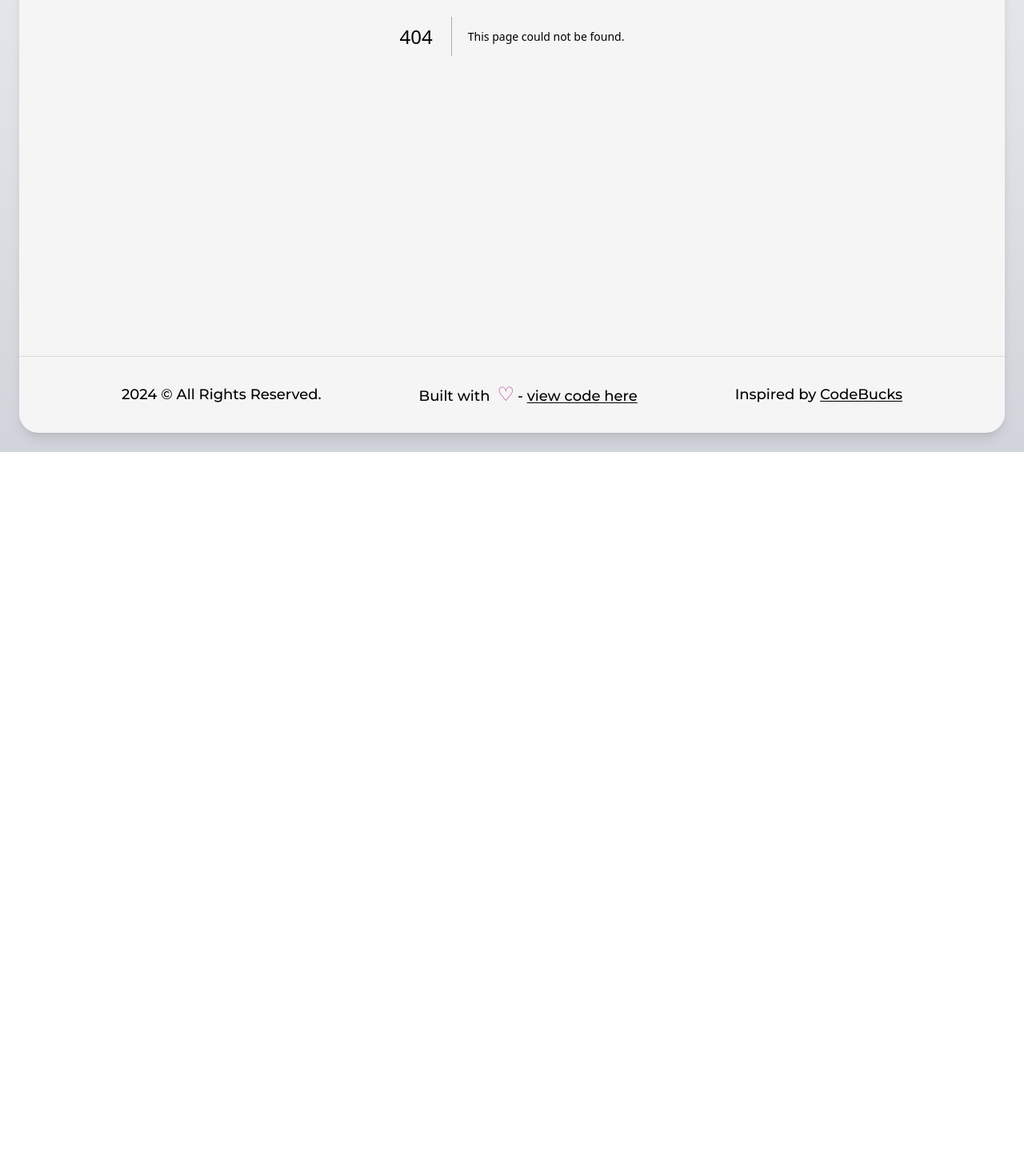
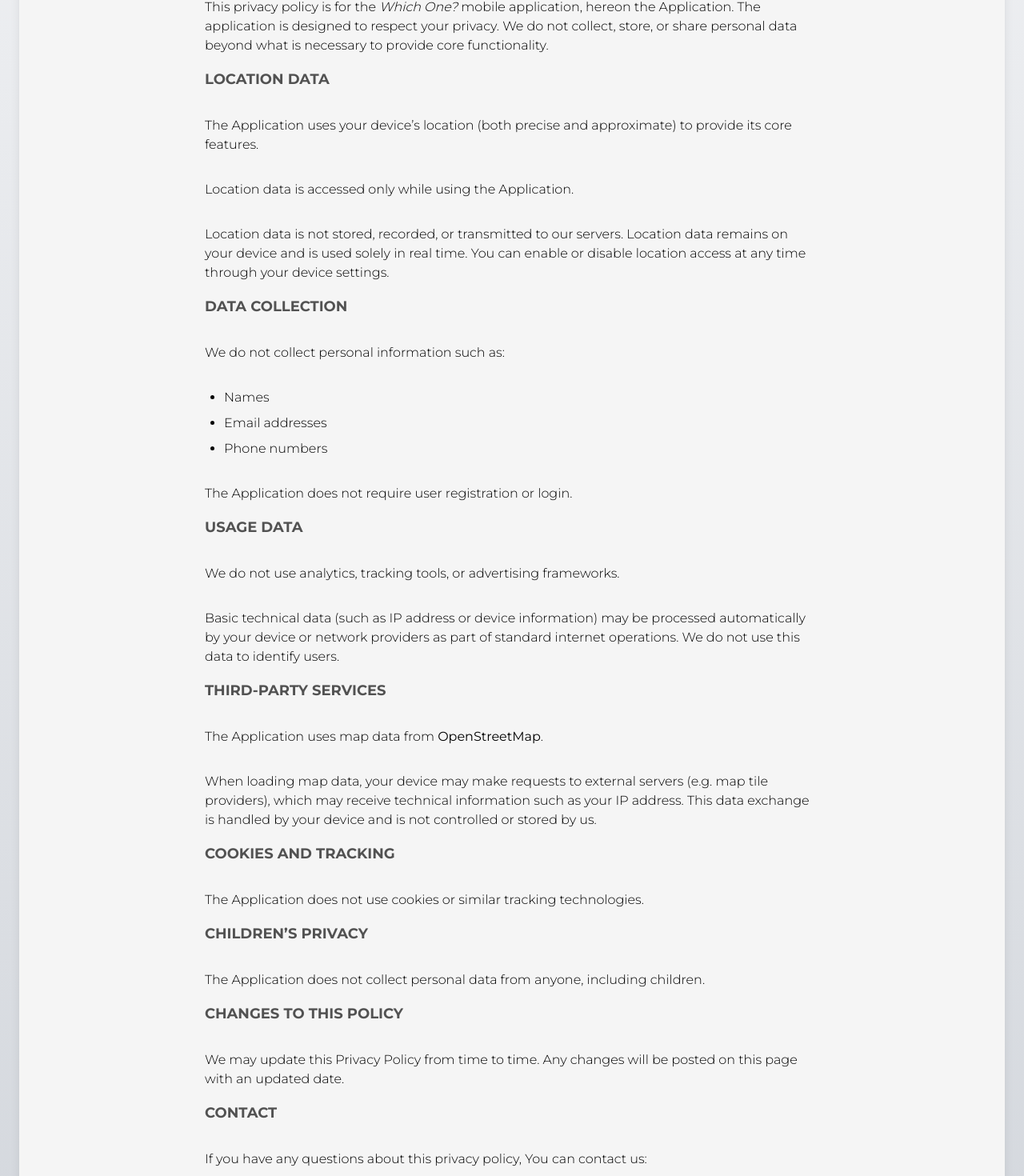
Before and after one commit to minademian/minademian.com-v2, a Next.js app: page /privacy-policy in a window 1280 px wide. Before the commit this address had no page. Shown: the part 499-1969 px from the top of the page at 80% size. Before the commit the page ends 1064 px from the top, so only its background shows below. Built offline with nearby package versions, Linux system fonts and the light colour scheme.

Commit message:
chore: Which One privacy policy (#31)

```diff
--- a/src/app/components/organisms/Footer.component.tsx
+++ b/src/app/components/organisms/Footer.component.tsx
@@ -1,5 +1,4 @@
 import Link from 'next/link';
-import * as React from 'react';
 
 import { SectionComponent } from '@/components/atoms/Section.component';
 
@@ -22,12 +21,11 @@ const Footer = () => {
           </Link>
         </span>
         <span>
-          Inspired by{' '}
           <Link
-            href="https://devdreaming.com"
+            href="/privacy-policy"
             className="underline underline-offset-2"
           >
-            CodeBucks
+            Privacy Policy
           </Link>
         </span>
       </SectionComponent>
--- /dev/null
+++ b/src/app/privacy-policy/page.tsx
@@ -0,0 +1,122 @@
+import { SectionComponent } from '@/atoms/Section.component';
+import AnimatedText from '@/organisms/AnimatedText.component';
+import TransitionEffect from '@/organisms/TransitionEffect.component';
+
+export const metadata = {
+  title: 'minademian.com | Privacy Policy',
+  description: 'Privacy policy for minademian.com',
+};
+
+export default function PrivacyPolicy() {
+  return (
+    <>
+      <TransitionEffect />
+      <main className="flex w-full flex-col items-center justify-center bg-light dark:bg-dark dark:text-light 2xs:w-full 2xs:p-0">
+        <SectionComponent className="pt-16 2xs:p-2 2xs:mt-2">
+          <AnimatedText
+            text="Privacy Policy"
+            className="mb-16 lg:!text-7xl sm:!text-6xl xs:!text-4xl sm:mb-8 2xs:!text-3xl 2xs:p-0 2xs:mb-8"
+          />
+          <div className="flex flex-col gap-12 w-full max-w-3xl mx-auto">
+            <div className="flex flex-col items-start justify-start">
+              <p className="my-4 font-light text-sm text-dark/60 dark:text-light/60">
+                Last updated: April 02, 2026
+              </p>
+              <h2 className="mb-4 text-lg font-bold uppercase text-dark/75 dark:text-light">
+                Overview
+              </h2>
+              <p className="my-4 font-light">
+              This privacy policy is for the <i>Which One?</i> mobile application, hereon the Application.
+              The application is designed to respect your privacy. We do not
+              collect, store, or share personal data beyond what is necessary to provide core functionality.
+              </p>
+              <h2 className="mb-4 text-lg font-bold uppercase text-dark/75 dark:text-light">
+                Location Data
+              </h2>
+              <p className="my-4 font-light">
+              The Application uses your device’s location (both precise and
+              approximate) to provide its core features.</p>
+              <p className="my-4 font-light">
+              Location data is
+              accessed only while using the Application.</p>
+              <p className="my-4 font-light">
+              Location data is not stored, recorded, or transmitted to our servers. Location data
+              remains on your device and is used solely in real time. You can
+              enable or disable location access at any time through your device
+              settings.
+              </p>
+              <h2 className="mb-4 text-lg font-bold uppercase text-dark/75 dark:text-light">
+                Data Collection
+              </h2>
+              <p className="my-4 font-light">
+                We do not collect personal information such as:
+              </p>
+              <ul className="list-disc pl-6 my-4 font-light flex flex-col gap-2">
+                <li>Names</li>
+                <li>Email addresses</li>
+                <li>Phone numbers</li>
+              </ul>
+              <p className="my-4 font-light">
+                The Application does not require user registration or login.
+              </p>
+              <h2 className="mb-4 text-lg font-bold uppercase text-dark/75 dark:text-light">
+                Usage Data
+              </h2>
+              <p className="my-4 font-light">
+                We do not use analytics, tracking tools, or advertising
+                frameworks.
+              </p>
+              <p className="my-4 font-light">
+                Basic technical data (such as IP address or device information)
+                may be processed automatically by your device or network
+                providers as part of standard internet operations. We do not use
+                this data to identify users.
+              </p>
+              <h2 className="mb-4 text-lg font-bold uppercase text-dark/75 dark:text-light">
+                Third-Party Services
+              </h2>
+              <p className="my-4 font-light">
+                The Application uses map data from <strong>OpenStreetMap</strong>.
+              </p>
+              <p className="my-4 font-light">
+                When loading map data, your device may make requests to external
+                servers (e.g. map tile providers), which may receive technical
+                information such as your IP address. This data exchange is
+                handled by your device and is not controlled or stored by us.
+              </p>
+              <h2 className="mb-4 text-lg font-bold uppercase text-dark/75 dark:text-light">
+                Cookies and Tracking
+              </h2>
+              <p className="my-4 font-light">
+                The Application does not use cookies or similar tracking technologies.
+              </p>
+              <h2 className="mb-4 text-lg font-bold uppercase text-dark/75 dark:text-light">
+                Children’s Privacy
+              </h2>
+              <p className="my-4 font-light">
+                The Application does not collect personal data from anyone, including children.
+              </p>
+              <h2 className="mb-4 text-lg font-bold uppercase text-dark/75 dark:text-light">
+                Changes to This Policy
+              </h2>
+              <p className="my-4 font-light">
+                We may update this Privacy Policy from time to time. Any changes
+                will be posted on this page with an updated date.
+              </p>
+              <h2 className="mb-4 text-lg font-bold uppercase text-dark/75 dark:text-light">
+                Contact
+              </h2>
+              <p className="my-4 font-light">
+                If you have any questions about this privacy policy, You can
+                contact us:
+              </p>
+              <ul className="list-disc pl-6 my-4 font-light">
+                <li>By email: mina@minademian.com</li>
+              </ul>
+            </div>
+          </div>
+        </SectionComponent>
+      </main>
+    </>
+  );
+}
```
